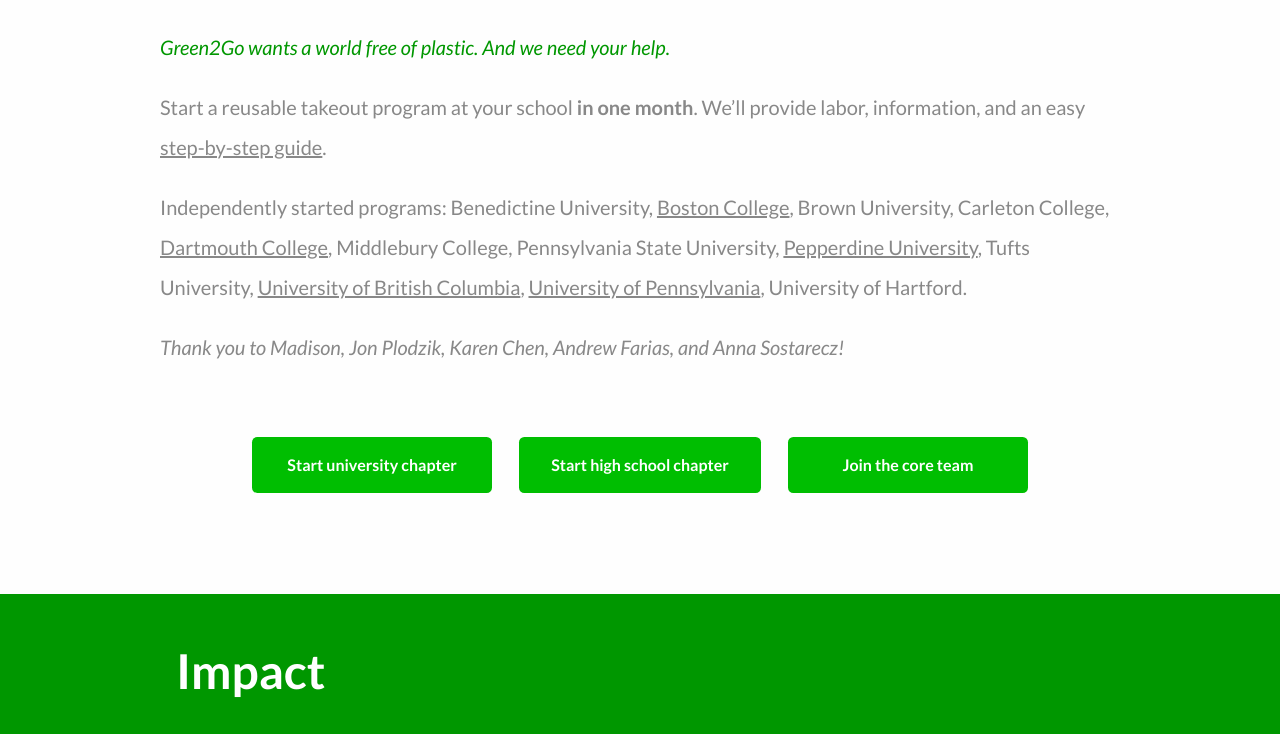
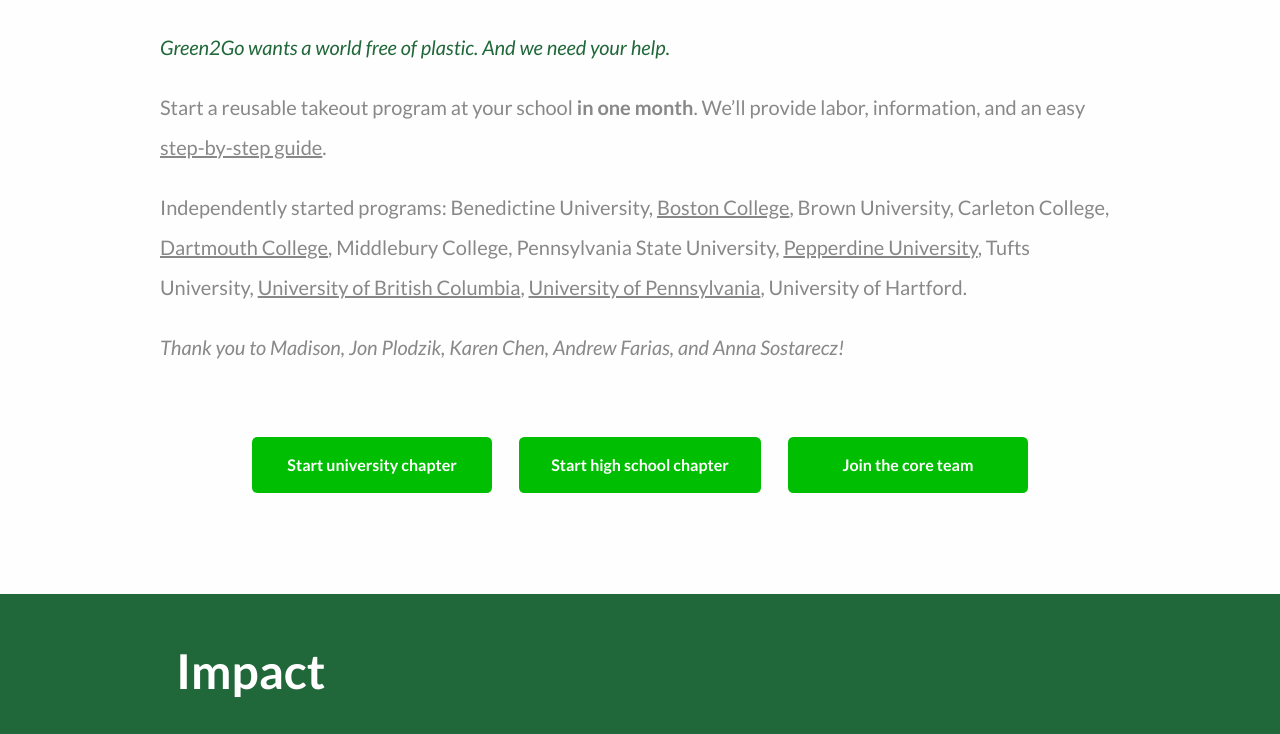
Before and after one commit to green2go-org/green2go.org, a plain HTML site: page index.html in a window 1280 px wide. Shown: the part 463-1197 px from the top of the page. Drawn offline with Linux system fonts and the light colour scheme.

Commit message:
Revert dark green color

```diff
--- a/css/main.css
+++ b/css/main.css
@@ -1,5 +1,5 @@
 :root {
-  --g2g-dark-green: #009700; /* #206739; */
+  --g2g-dark-green: #206739;
   --g2g-green: #00be01; /* #63a500; */
 }
 
```
